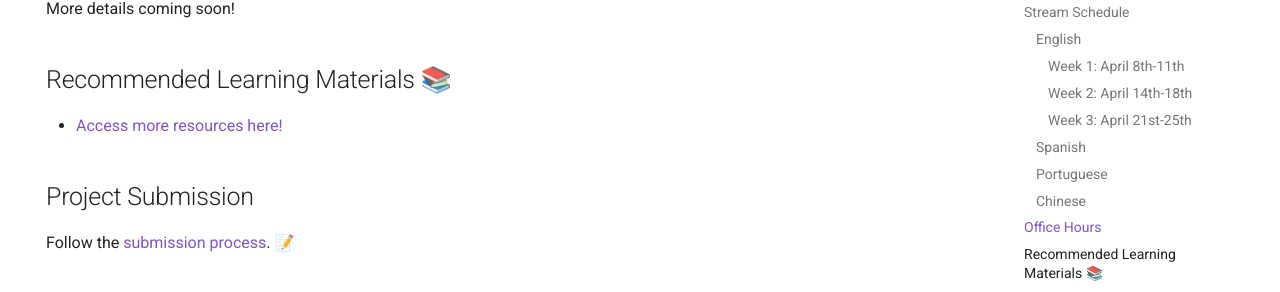
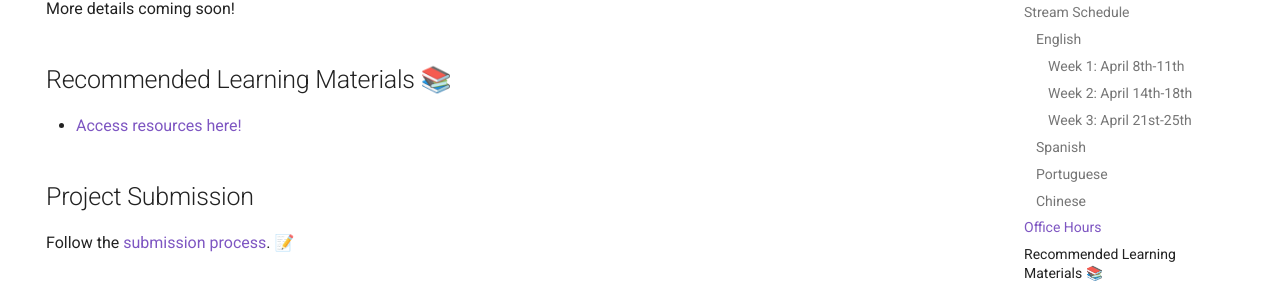
Before and after one commit to nitya/AI_Agents_Hackathon, an MkDocs documentation site: the page built from docs/index.md, in a window 1280 px wide and 900 px high, scrolled down 2046 px. Shown: the part 144-436 px from the top of the window. Built offline with MkDocs 1.6.1 and Material for MkDocs 9.7.7, drawn with Linux system fonts in a browser that asks for light colours.

Commit message:
Update landing page

```diff
--- a/docs/index.md
+++ b/docs/index.md
@@ -85,7 +85,7 @@ To find more samples, check out the following resources:
 
 ## Recommended Learning Materials 📚
 
-* [Access more resources here!](https://aka.ms/AIAgent_Skilling)
+* [Access resources here!](https://aka.ms/AIAgent_Skilling)
 
 ## Project Submission
 
```
Also changed, not shown: docs/submission.md (+1 -0 lines).
